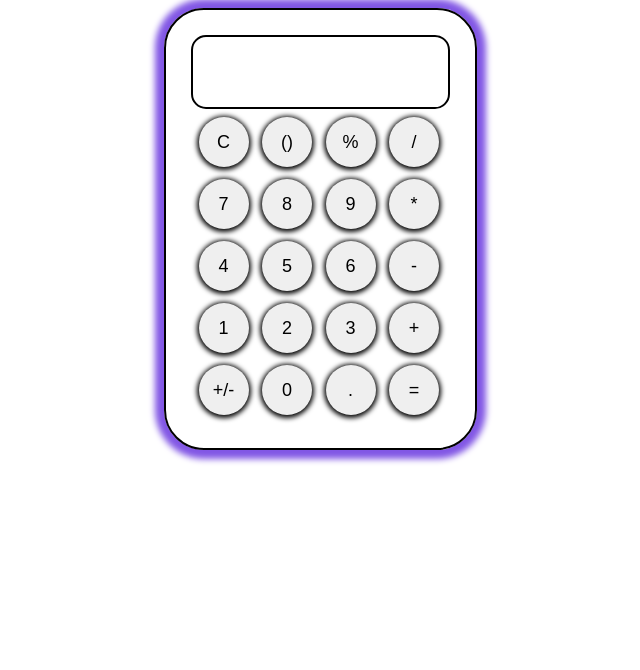
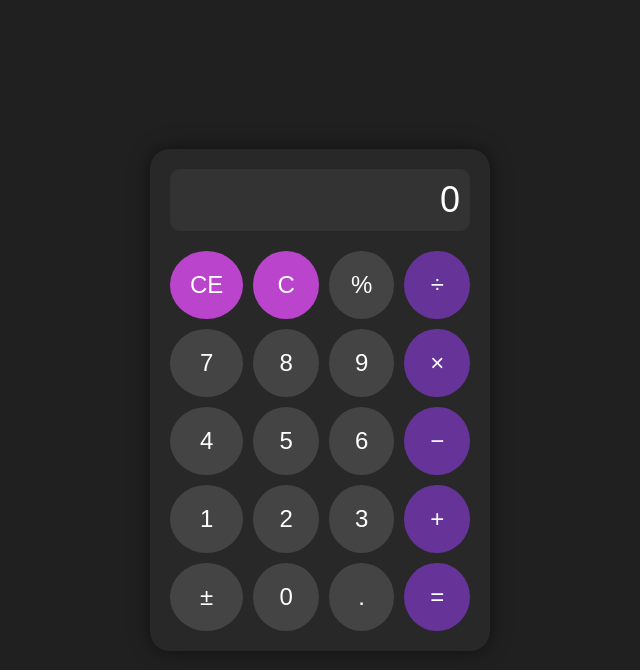
Before and after one commit to HarshRaolji003/Calculator, a plain HTML site: page index.html in a window 1280 px wide. Shown: the whole page, without its empty margins (320-960 px from the left). Drawn offline with Linux system fonts and the light colour scheme.

Commit message:
new stylesheet

```diff
--- a/index.html
+++ b/index.html
@@ -9,29 +9,33 @@
 </head>
 
 <body>
-    <div class="contain">
-        <div class="display"></div>
-        <div class="section">
-            <button id="btn1" class="btn1 btn">C</button>
-            <button id="btn2" class="btn2 btn">()</button>
-            <button id="btn3" class="btn3 btn">%</button>
-            <button id="btn4" class="btn4 btn">/</button>
-            <button id="btn5" class="btn5 btn">7</button>
-            <button id="btn6" class="btn6 btn">8</button>
-            <button id="btn7" class="btn7 btn">9</button>
-            <button id="btn8" class="btn8 btn">*</button>
-            <button id="btn9" class="btn9 btn">4</button>
-            <button id="btn10" class="btn10 btn">5</button>
-            <button id="btn11" class="btn11 btn">6</button>
-            <button id="btn12" class="btn12 btn">-</button>
-            <button id="btn13" class="btn13 btn">1</button>
-            <button id="btn14" class="btn14 btn">2</button>
-            <button id="btn15" class="btn15 btn">3</button>
-            <button id="btn16" class="btn16 btn">+</button>
-            <button id="btn17" class="btn17 btn">+/-</button>
-            <button id="btn18" class="btn18 btn">0</button>
-            <button id="btn19" class="btn19 btn">.</button>
-            <button id="btn20" class="btn20 btn">=</button>
+    <div class="calculator">
+        <div class="display">
+            <div class="expression"></div>
+            <div class="result">0</div>
+        </div>
+        <div class="buttons">
+            <button class="button ce">CE</button>
+            <button class="button c">C</button>
+            <button class="button">%</button>
+            <button class="button operator">÷</button>
+            <button class="button">7</button>
+            <button class="button">8</button>
+            <button class="button">9</button>
+            <button class="button operator">×</button>
+            <button class="button">4</button>
+            <button class="button">5</button>
+            <button class="button">6</button>
+            <button class="button operator">−</button>
+            <button class="button">1</button>
+            <button class="button">2</button>
+            <button class="button">3</button>
+            <button class="button operator">+</button>
+            <button class="button">±</button>
+            <button class="button">0</button>
+            <button class="button">.</button>
+            <button class="button operator">=</button>
+
         </div>
     </div>
     <script src="app.js"></script>
--- a/style.css
+++ b/style.css
@@ -1,54 +1,71 @@
-:root {
-    --operator-color: #8257E5;
-    --background-color: #1E1E1E;
-    --main-width: 250px;
+body {
+    display: flex;
+    justify-content: center;
+    align-items: center;
+    height: 100vh;
+    background-color: #202020;
+    margin: 0;
+    font-family: 'Arial', sans-serif;
 }
-
-body {
-    /* background: var(--background-color); */
-}
-
-.contain {
-    padding: 25px;
-    border: 2px solid black;
-    /* width: 250px; */
-    max-width: fit-content;
-    height: auto;
-    margin-inline: auto;
-    border-radius: 40px;
-    box-shadow: 0px 0px 6px 9px #8257E5;
-    /* background-color: rgb(44, 3, 44); */
+.calculator {
+    background-color: #282828;
+    border-radius: 20px;
+    box-shadow: 0 0 20px rgba(0, 0, 0, 0.5);
+    padding: 20px;
+    width: 300px;
 }
 
 .display {
-    width: var(--main-width);
-    border: 2px solid black;
-    height: 60px;
-    border-radius: 15px;
-    text-align: right;
-    font-size: large;
-    padding-top: 10px;
-    padding-right: 5px ;
+    background-color: #333;
+    border-radius: 10px;
+    margin-bottom: 20px;
+    padding: 10px;
+    color: white;
 
 }
+.display .expression {
+    font-size: 18px;
+    color: #888;
+}
 
-.section {
-    /* border: 1px solid; */
-    padding: 4px;
-    width: var(--main-width);
+.display .result {
+    font-size: 36px;
+    text-align: right;
+}
+
+
+
+.buttons {
     display: grid;
     grid-template-columns: repeat(4, 1fr);
-    gap: 4px;
+    gap: 10px;
 }
 
-.btn {
-    width: 50px;
-    height: 50px;
+.button {
+    background-color: #444;
+    border: none;
     border-radius: 50%;
-    border: none;
-    font-size: large;
+    color: white;
+    font-size: 24px;
+    padding: 20px;
     text-align: center;
-    margin: 4px;
-    box-shadow: 0px 1px 5px 2px;
 
 }
+.button:hover{
+    background-color: #555;
+}
+.button.operator {
+    background-color: #663399;
+}
+
+.button.operator:hover {
+    background-color: #8844cc;
+}
+
+.button.ce, .button.c {
+    background-color: #bb44cc;
+}
+
+.button.ce:hover, .button.c:hover {
+    background-color: #dd66ee;
+}
```
